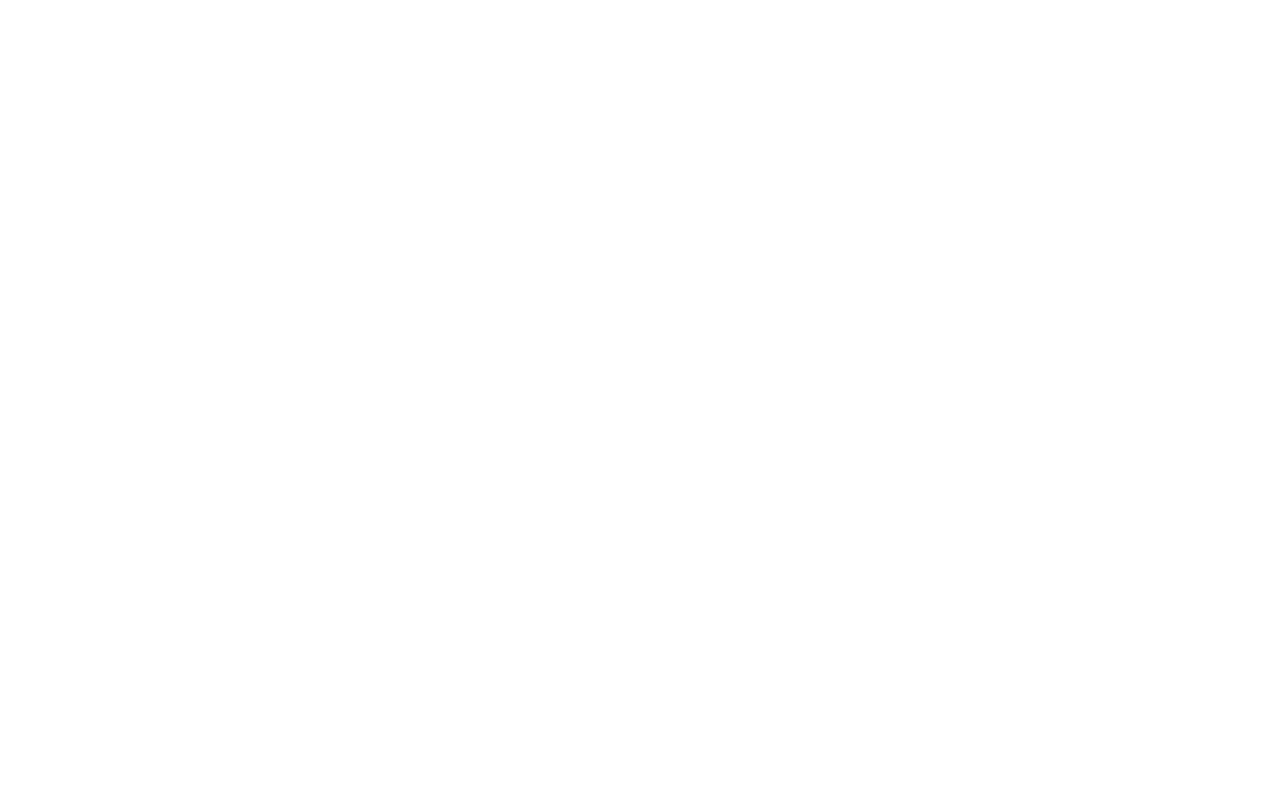
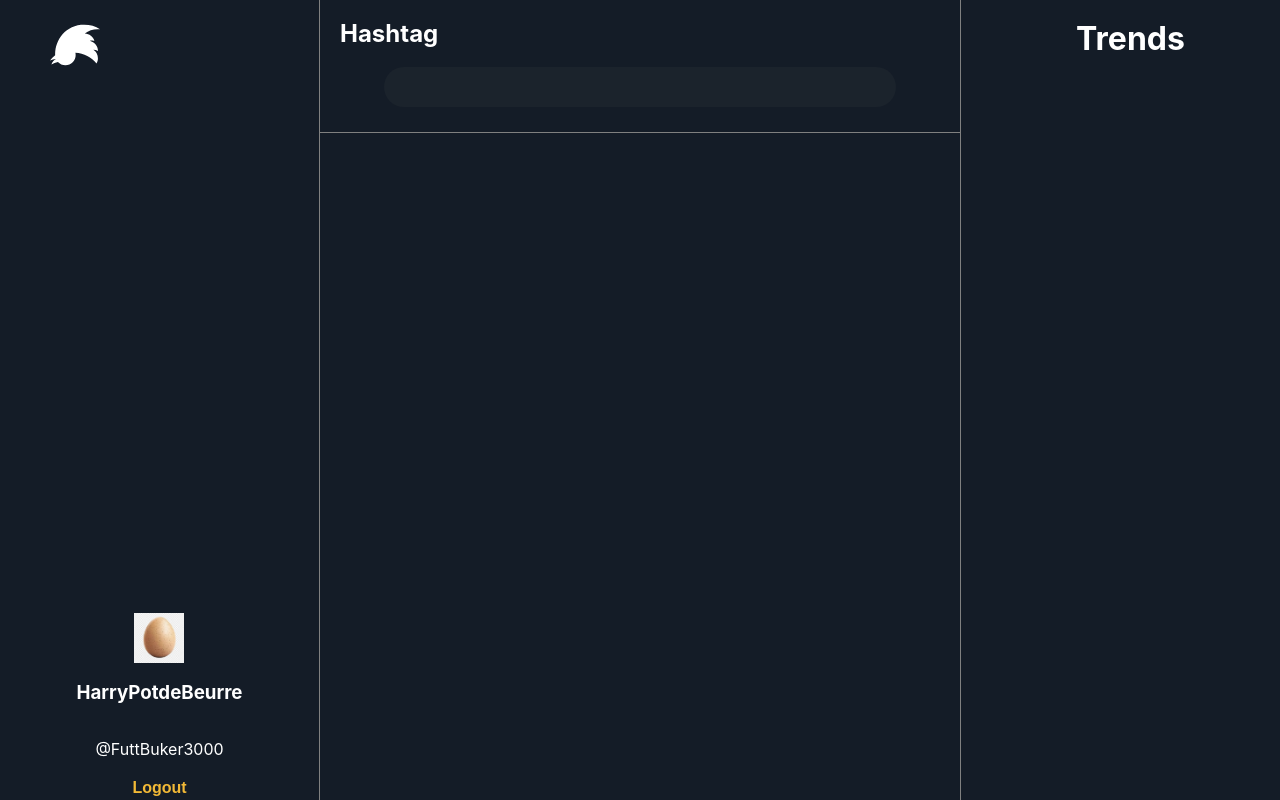
Before and after one commit to Ethna44/HackaTweet-FE, a Next.js app: page /hashtag in a window 1280 px wide. Built offline with nearby package versions, Linux system fonts and the light colour scheme.

Commit message:
hashtag page create

```diff
--- a/components/hashtag.js
+++ b/components/hashtag.js
@@ -1,11 +1,60 @@
-import styles from '../styles/Hashtag.module.css';
+import styles from "../styles/Hashtag.module.css";
+import { useEffect, useState } from "react";
+import { useSelector, useDispatch } from "react-redux";
+import { FontAwesomeIcon } from "@fortawesome/react-fontawesome";
+import { faHeart, faTrash } from "@fortawesome/free-solid-svg-icons";
+import { login, logout } from "../reducers/user";
+import { faTwitter } from '@fortawesome/free-brands-svg-icons'
+import Image from "next/image";
 
-function Home() {
+function Hashtag() {
+  const dispatch = useDispatch();
+  const user = useSelector((state) => state.user.value)
+  const [charCount, setCharCount] = useState(0);
+  const charLimit = 280;
+  const [hashtag,setHashtag]= useState("")
+
+  const handleLogout = () => {
+    dispatch(logout());
+  };
+
+  const props = {
+    firstname: "HarryPotdeBeurre",
+    username: "@FuttBuker3000",
+  };
+
   return (
-    <div className={styles.hashtagContainer}>
+    <div>
+      <div className={styles.container}>
+        <div className={styles.main}>
+          <div className={styles.logomain}>
+           <FontAwesomeIcon icon={faTwitter} className={styles.logo}/>
+          </div>
+          <div>
+            <div className={styles.logoutSection}>
+              <Image src="/oeuf.jpeg" alt="Logo" height={50} width={50} />
 
+              <h3 className={styles.firstname}>{props.firstname}</h3>
+              <p>{props.username}</p>
+              <button className={styles.button} onClick={() => handleLogout()}>
+                Logout
+              </button>
+            </div>
+          </div>
+        </div>
+        <div className={styles.hashtag}>
+          <h2 className={styles.title}>Hashtag</h2>
+          <input onChange={(e) => setEmail(e.target.value)} value={hashtag}
+          className={styles.input}/>
+        </div>
+        <div className={styles.tweet}>
+        </div>
+        <div className={styles.trend}>
+          <h1 className={styles.title}> Trends</h1>
+        </div>
+      </div>
     </div>
   );
 }
 
-export default Home;
+export default Hashtag;
--- a/styles/Home.module.css
+++ b/styles/Home.module.css
@@ -8,7 +8,7 @@
   grid-row-end: 13;
   grid-column-start: 1;
   grid-column-end: 4;
-  border: 1px red solid;
+  border-right: 1px grey solid ;
 }
 
 .home {
@@ -16,12 +16,11 @@
   flex-direction: column;
   justify-content: start;
   align-items: center;
-
   grid-row-start: 1;
-  grid-row-end: 13;
+  grid-row-end: 4;
   grid-column-start: 4;
   grid-column-end: 10;
-  border: 1px yellow solid;
+  border-bottom: 1px grey solid ;
 }
 
 .trend {
@@ -29,12 +28,11 @@
   flex-direction: column;
   justify-content: start;
   align-items: center;
-
   grid-row-start: 1;
   grid-row-end: 13;
   grid-column-start: 10;
   grid-column-end: 13;
-  border: 2px pink solid;
+  border-left: 1px grey solid;
 }
 
 .title {
@@ -69,7 +67,6 @@
   display: grid;
   grid-template-rows: repeat(12, 1fr);
   grid-template-columns: repeat(12, 1fr);
-  border: 1px #e94653 solid;
   background-color: #141c27;
 }
 
--- a/styles/hashtag.module.css
+++ b/styles/hashtag.module.css
@@ -0,0 +1,116 @@
+.main {
+    display: flex;
+    flex-direction: column;
+    justify-content: space-between;
+    align-items: center;
+    grid-row-start: 1;
+    grid-row-end: 13;
+    grid-column-start: 1;
+    grid-column-end: 4;
+    border-right: 1px grey solid;
+  }
+
+  .hashtag {
+    display: flex;
+    flex-direction: column;
+    grid-row-start: 1;
+    grid-row-end: 3;
+    grid-column-start: 4;
+    grid-column-end: 10;
+    border-bottom: 1px grey solid ;
+  }
+
+  .trend {
+    display: flex;
+    flex-direction: column;
+    justify-content: start;
+    align-items: center;
+    grid-row-start: 1;
+    grid-row-end: 13;
+    grid-column-start: 10;
+    grid-column-end: 13;
+    border-left: 1px grey solid;
+  }
+
+  .title {
+    line-height: 1.15;
+    color: white;
+    padding-left: 20px;
+  }
+
+  .button {
+    height: 25px;
+    font-size: 16px;
+    font-weight: 600;
+    color: rgb(242, 185, 54);
+    background-color: transparent;
+    border: none;
+    cursor: pointer;
+  }
+
+  .container {
+    width: 100vw;
+    height: 100vh;
+    display: grid;
+    grid-template-rows: repeat(12, 1fr);
+    grid-template-columns: repeat(12, 1fr);
+    background-color: #141c27;
+  }
+
+  .logomain {
+    width: 100%;
+  }
+
+  .logo {
+    height: 50px;
+    color:white;
+    width: 150px;
+    aspect-ratio: 1;
+    border-radius: 50%;
+    transform: rotateX(180deg) rotateY(180deg);
+    margin-top: 20px;
+  }
+
+  .logoutSection {
+    display: flex;
+    flex-direction: column;
+    align-items: center;
+    color: white;
+  }
+
+  .tweetbutton {
+    border-radius: 20px;
+    border: solid 1px #1da1f2;
+    font-size: small;
+    padding-top: 5px;
+    padding-bottom: 5px;
+    color: #1da1f2;
+  }
+
+  .tweetbutton:hover {
+    background-color: #1da1f2;
+    color: white;
+  }
+
+  .tweetsection {
+    width: 100%;
+    line-height: 1.15;
+    font-size: 20px;
+    color: whitesmoke;
+    display: flex;
+    gap: 10px;
+    justify-content: flex-end;
+    margin-top: 15px;
+  }
+
+  .input{
+    display: flex;
+    justify-content: center;
+    background-color: #1B232C;
+    height: 40px;
+    border-radius: 20px;
+    width: 80%;
+    border: none;
+    align-self: center;
+    padding: 20px;
+  }
```
